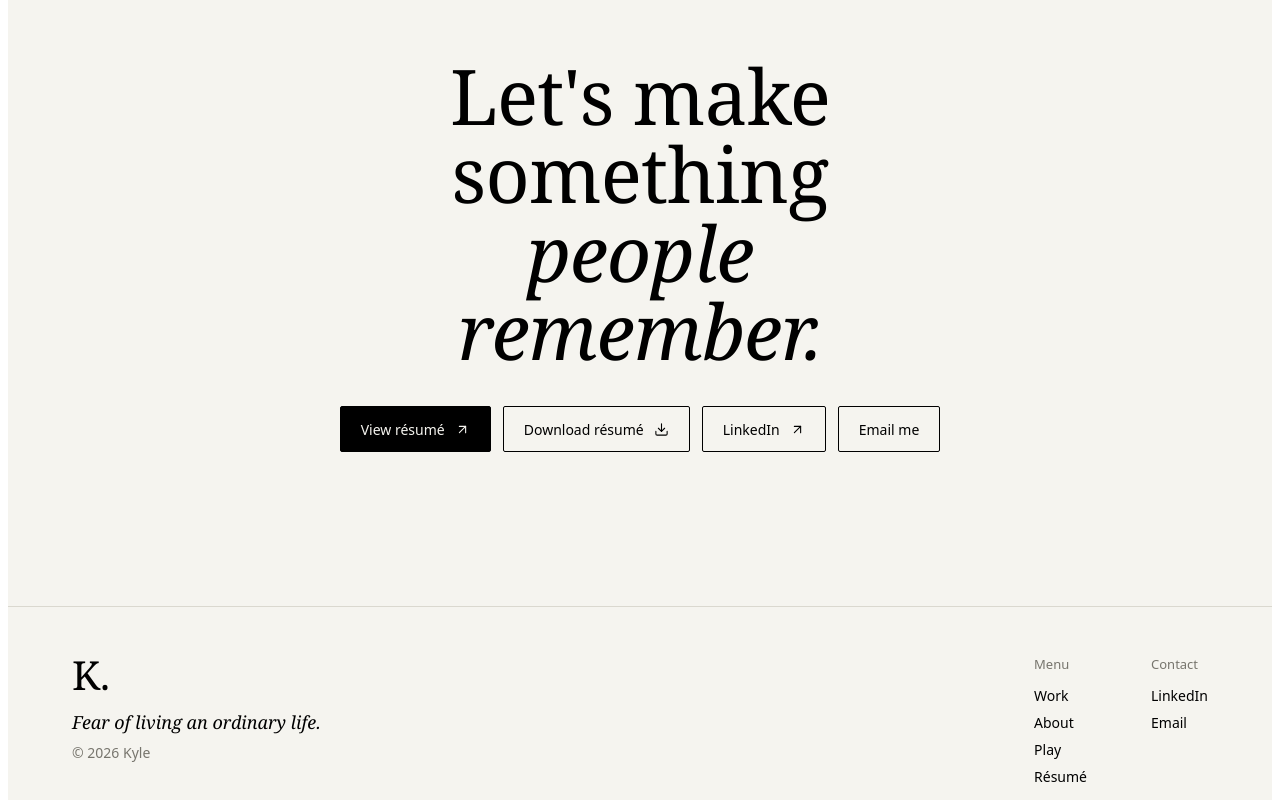
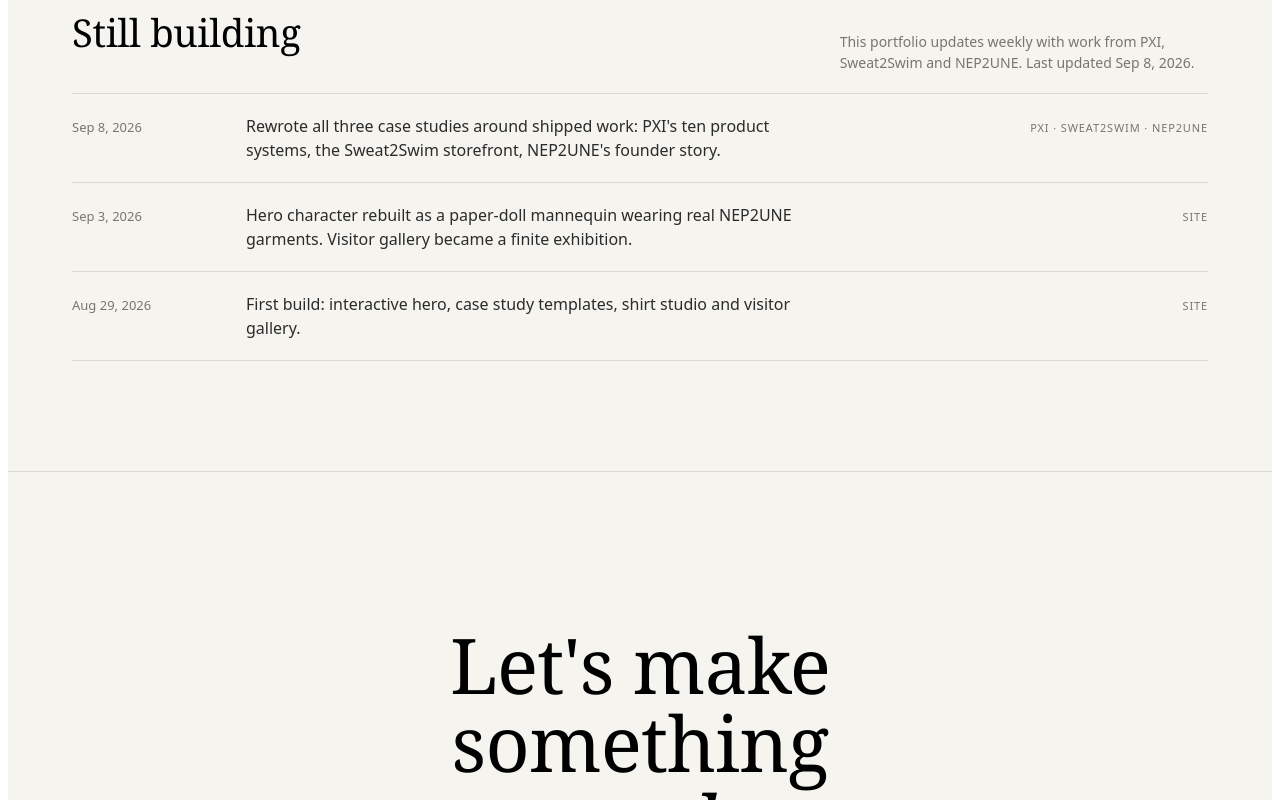
Before and after one commit to kylep16/kyle-portfolio, a React (Vite) app: page / in a window 1280 px wide. Shown: the part 5640-6440 px from the top of the page. Built offline with nearby package versions, Linux system fonts and the light colour scheme.

Commit message:
Add changelog, fix hero subline clipping

```diff
--- a/src/App.jsx
+++ b/src/App.jsx
@@ -263,6 +263,18 @@ const CASE_STUDIES = {
     ],
   },
 };
+/* ---------------------------------------------------------------------
+   data/changelog.js — newest first. Add one entry each Friday.
+   date: ISO. tags: which projects the week touched. note: one line, plain.
+   --------------------------------------------------------------------- */
+const CHANGELOG = [
+  { date: "2026-09-08", tags: ["PXI", "Sweat2Swim", "NEP2UNE"], note: "Rewrote all three case studies around shipped work: PXI's ten product systems, the Sweat2Swim storefront, NEP2UNE's founder story." },
+  { date: "2026-09-03", tags: ["Site"], note: "Hero character rebuilt as a paper-doll mannequin wearing real NEP2UNE garments. Visitor gallery became a finite exhibition." },
+  { date: "2026-08-29", tags: ["Site"], note: "First build: interactive hero, case study templates, shirt studio and visitor gallery." },
+];
+const LAST_UPDATED = CHANGELOG[0].date;
+const fmtDate = d => new Date(d + "T12:00:00").toLocaleDateString("en-US", { month: "short", day: "numeric", year: "numeric" });
+
 const CASE_ORDER = ["pxi", "nep2une", "sweat2swim"];
 
 /* ---------------------------------------------------------------------
@@ -687,6 +699,8 @@ function Home({ go, scrollTo }) {
           </div>
         </Reveal>
       </section>
+
+      <Changelog />
 
       {/* CONTACT */}
       <section id="contact" className="contact" aria-labelledby="contact-h">
@@ -1117,6 +1131,28 @@ function Gallery({ go }) {
   );
 }
 
+function Changelog() {
+  const [open, setOpen] = useState(false);
+  const shown = open ? CHANGELOG : CHANGELOG.slice(0, 3);
+  return (
+    <section id="changelog" className="log" aria-labelledby="log-h">
+      <div className="log-head">
+        <h2 id="log-h">Still building</h2>
+        <p>This portfolio updates weekly with work from PXI, Sweat2Swim and NEP2UNE. Last updated {fmtDate(LAST_UPDATED)}.</p>
+      </div>
+      <ol className="log-list">
+        {shown.map(e => (
+          <Reveal as="li" key={e.date} className="log-item">
+            <time dateTime={e.date}>{fmtDate(e.date)}</time>
+            <p className="log-note">{e.note}</p>
+            <p className="log-tags">{e.tags.join(" · ")}</p>
+          </Reveal>))}
+      </ol>
+      {CHANGELOG.length > 3 && <button className="textlink" onClick={() => setOpen(o => !o)}>{open ? "Show less" : `All ${CHANGELOG.length} updates`}</button>}
+    </section>
+  );
+}
+
 /* ---------------------------------------------------------------------
    components/Footer
    --------------------------------------------------------------------- */
@@ -1124,7 +1160,7 @@ function Footer({ go, scrollTo, route }) {
   const nav = id => route.name !== "home" ? go({ name: "home", anchor: id }) : scrollTo(id);
   return (
     <footer className="foot">
-      <div className="foot-left"><span className="mark-lg">{SITE.mark}</span><p className="foot-tag">{SITE.tagline}</p><p className="muted">© {SITE.year} {SITE.name}</p></div>
+      <div className="foot-left"><span className="mark-lg">{SITE.mark}</span><p className="foot-tag">{SITE.tagline}</p><p className="muted">© {SITE.year} {SITE.name}</p><p className="muted foot-stamp">Updated {fmtDate(LAST_UPDATED)}</p></div>
       <div className="foot-cols">
         <div><h3>Menu</h3><button onClick={() => nav("work")}>Work</button><button onClick={() => nav("about")}>About</button><button onClick={() => nav("play")}>Play</button><a href={SITE.resumeUrl}>Résumé</a></div>
         <div><h3>Contact</h3><a href={SITE.linkedin} target="_blank" rel="noreferrer">LinkedIn</a><a href={"mailto:" + SITE.email}>Email</a></div>
@@ -1295,6 +1331,20 @@ body[data-drag] .cursor>*{transform:scale(.92) rotate(-12deg)}
 .contact h2{font-size:clamp(40px,6vw,88px);max-width:14ch;margin:0 auto}
 .contact-actions{display:flex;gap:12px;justify-content:center;flex-wrap:wrap;margin-top:36px}
 
+/* changelog */
+.log{padding:clamp(60px,9vw,110px) var(--pad);border-top:1px solid var(--line)}
+.log-head{display:flex;justify-content:space-between;align-items:baseline;gap:24px;flex-wrap:wrap;padding-bottom:20px;border-bottom:1px solid var(--line)}
+.log-head h2{font-size:clamp(28px,3vw,40px)}
+.log-head p{font-size:14px;color:var(--mute);max-width:46ch}
+.log-list{list-style:none;margin:0;padding:0}
+.log-item{display:grid;grid-template-columns:150px 1fr 180px;gap:24px;align-items:baseline;padding:20px 0;border-bottom:1px solid var(--line)}
+.log-item time{font-size:13px;color:var(--mute);font-variant-numeric:tabular-nums}
+.log-note{font-size:16px;line-height:1.5;color:var(--char);max-width:62ch}
+.log-tags{font-size:11px;letter-spacing:.08em;text-transform:uppercase;color:var(--mute);text-align:right}
+.log .textlink{margin-top:20px}
+.foot-stamp{font-size:12px;margin-top:2px}
+@media (max-width:760px){.log-item{grid-template-columns:1fr;gap:6px}.log-tags{text-align:left}}
+
 /* footer */
 .foot{border-top:1px solid var(--line);padding:48px var(--pad);display:flex;justify-content:space-between;gap:40px;font-size:14px}
 .mark-lg{font-family:var(--serif);font-size:40px;line-height:1}.foot-tag{font-family:var(--serif);font-style:italic;font-size:18px;margin:14px 0 6px}
```
